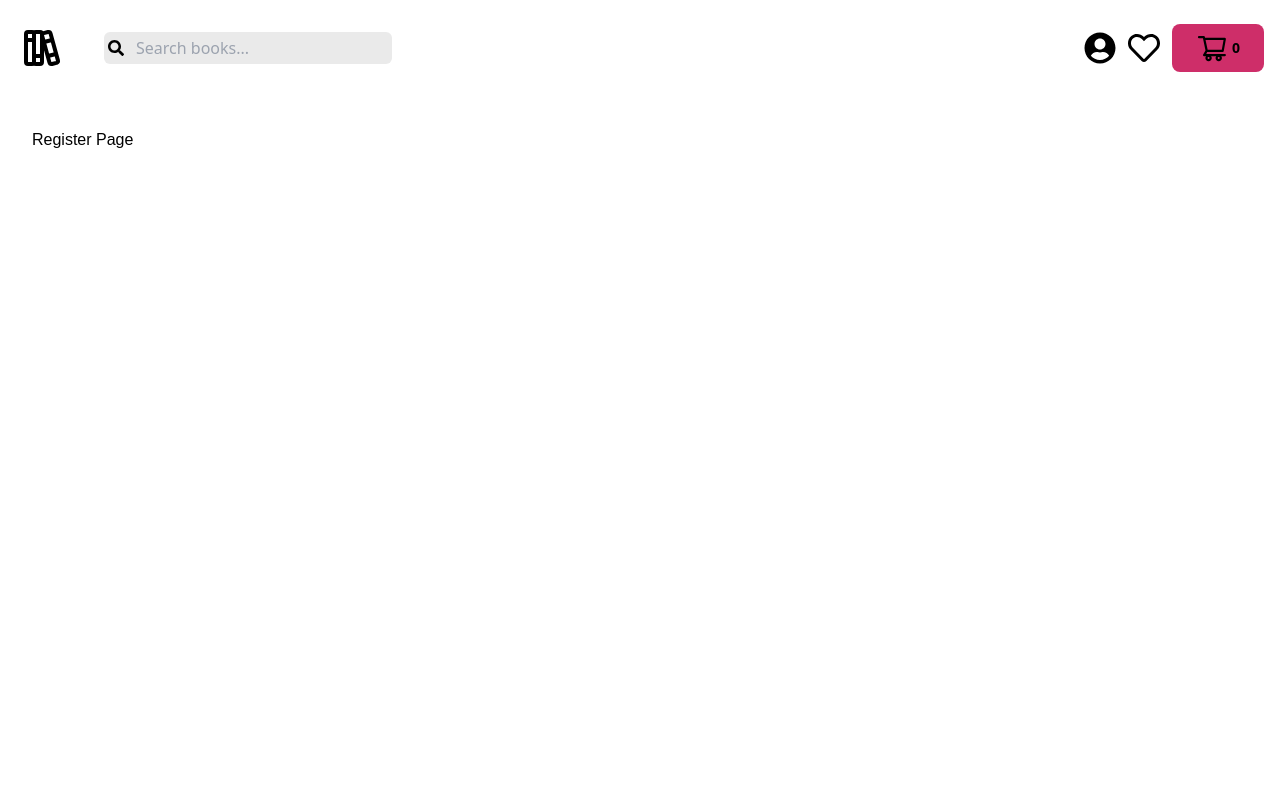
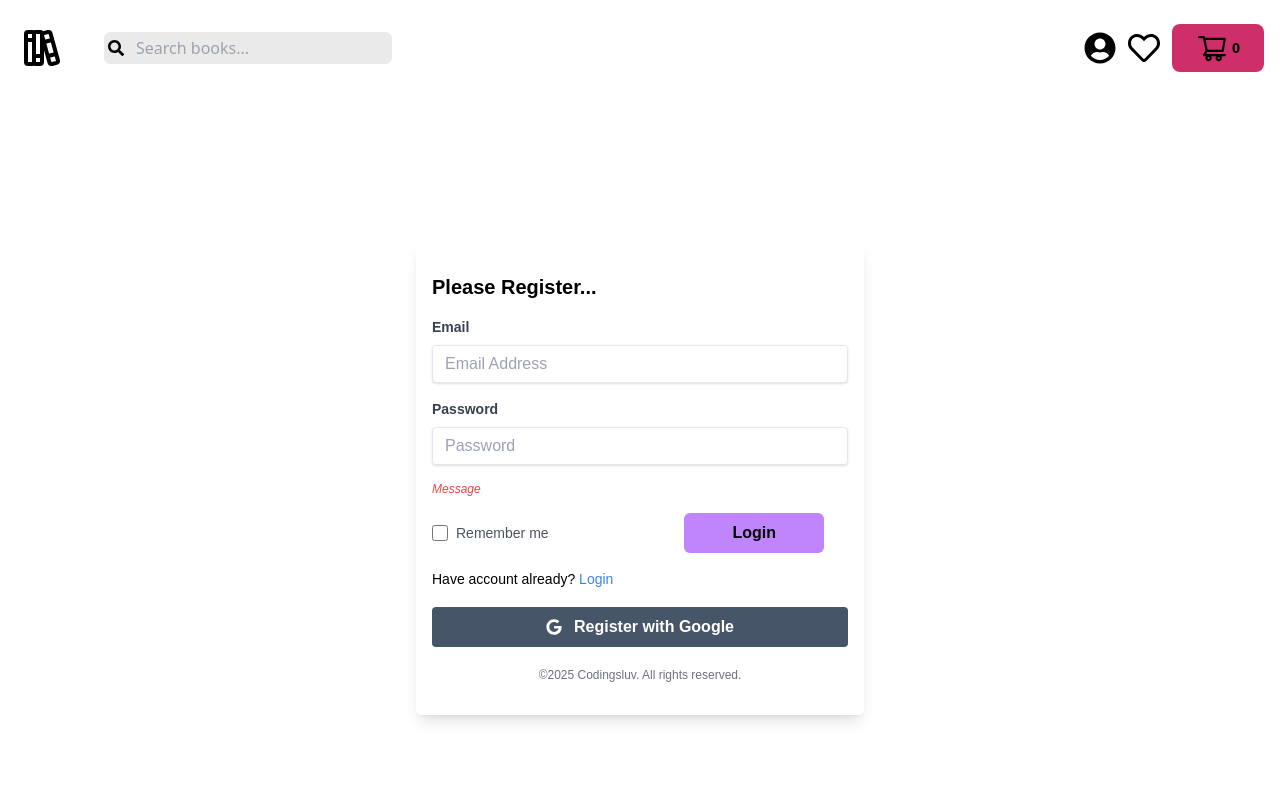
Before and after one commit to codingsluv/book-store, a React (Vite) app in the folder frontend/: page /register in a window 1280 px wide. Shown: the top 800 px of the page. Built offline with nearby package versions, Linux system fonts and the light colour scheme.

Commit message:
feat: Add react-hook-form library for authentication
This commit adds the react-hook-form library to improve the user registration process. This library simplifies form validation and management, making the registration process more robust and user-friendly.

```diff
--- a/frontend/package.json
+++ b/frontend/package.json
@@ -12,6 +12,7 @@
   "dependencies": {
     "react": "^19.0.0",
     "react-dom": "^19.0.0",
+    "react-hook-form": "^7.54.1",
     "react-icons": "^5.4.0",
     "react-router": "^7.0.2",
     "react-router-dom": "^7.0.2"
--- a/frontend/src/components/Login.jsx
+++ b/frontend/src/components/Login.jsx
@@ -5,7 +5,7 @@ export default function Login() {
   return (
     <div className="h-[calc(100vh-100px)] flex items-center justify-center">
       <div className="w-full max-w-md px-4 py-8 bg-white rounded-md shadow-lg">
-        <h2 className="text-xl font-semibold mb-4">Login</h2>
+        <h2 className="text-xl font-semibold mb-4">Please Login...</h2>
         <form className="space-y-4">
           <div className="mb-4">
             <label
--- a/frontend/src/components/Register.jsx
+++ b/frontend/src/components/Register.jsx
@@ -1,5 +1,106 @@
+import { useState } from "react";
+import { useForm } from "react-hook-form";
+import { FaGoogle } from "react-icons/fa";
+import { Link } from "react-router";
+
 export default function Register() {
+    const [message, setMessage] = useState("");
+    const {
+        register,
+        handleSubmit,
+        watch,
+        formState: { errors },
+    } = useForm();
+
+    const onSubmit = (data) => {
+        console.log(data);
+        setMessage("Registered successfully");
+    };
+
+    const handleGoogleSubmit = () => {
+        console.log("Google");
+    };
+
     return (
-        <div>Register Page</div>
+        <div className="h-[calc(100vh-100px)] flex items-center justify-center">
+      <div className="w-full max-w-md px-4 py-8 bg-white rounded-md shadow-lg">
+        <h2 className="text-xl font-semibold mb-4">Please Register...</h2>
+        <form className="space-y-4" onSubmit={handleSubmit(onSubmit)}>
+          <div className="mb-4">
+            <label
+              className="block text-gray-700 text-sm font-bold mb-2"
+              htmlFor="username"
+            >
+              Email
+            </label>
+            <input {...register("email", { required: true })}
+              className="shadow appearance-none border rounded w-full py-2 px-3 text-gray-700 leading-tight focus:outline-none focus:shadow-outline"
+              id="email"
+              type="email"
+              placeholder="Email Address"
+            />
+          </div>
+          <div className="mb-6">
+            <label
+              className="block text-gray-700 text-sm font-bold mb-2"
+              htmlFor="password"
+            >
+              Password
+            </label>
+            <input {...register("password", { required: true })}
+              className="shadow appearance-none border rounded w-full py-2 px-3 text-gray-700 leading-tight focus:outline-none focus:shadow-outline"
+              id="password"
+              type="password"
+              placeholder="Password"
+            />
+          </div>
+
+          <p className="text-red-500 text-xs italic mb-3">Message</p>
+          <div className="flex items-center justify-between">
+            <div className="flex items-center">
+              <input
+                type="checkbox"
+                name="remember"
+                id="remember"
+                className="h-4 w-4 rounded border-gray-300 text-primary focus:ring-primary"
+              />
+              <label
+                htmlFor="remember"
+                className="ml-2 text-sm font-medium text-gray-600"
+              >
+                Remember me
+              </label>
+            </div>
+            <button
+              type="submit"
+              className="btn-primary px-6 space-x-1 flex items-center gap-1 "
+            >
+              <span className="bg-purple-400  px-12 py-2 rounded-md text-base font-secondary font-bold hover:bg-slate-400 hover:text-white transition-all duration-200 cursor-pointer">
+                Login
+              </span>
+            </button>
+          </div>
+        </form>
+        <p className="inline-block align-baseline font-medium mt-4 text-sm">
+          Have account already?
+          <Link to="/login" className="text-blue-500 hover:text-blue-800">
+            {" "}
+            Login
+          </Link>
+        </p>
+        <div className="mt-4">
+            <button
+                className="w-full flex flex-wrap gap-1 items-center justify-center bg-slate-600 hover:bg-blue-700 text-white font-bold py-2 px-4 rounded focus:outline-none focus:shadow-outline"
+                onClick={handleGoogleSubmit}
+            >
+                <FaGoogle className="mr-2" />
+                Register with Google
+            </button>
+        </div>
+        <p className="mt-5 text-center text-gray-500 text-xs">
+            &copy;2025 Codingsluv. All rights reserved.
+        </p>
+      </div>
+    </div>
     )
 }
```
Also changed, not shown: 1 other file (tests, documents, lock files or other folders).
